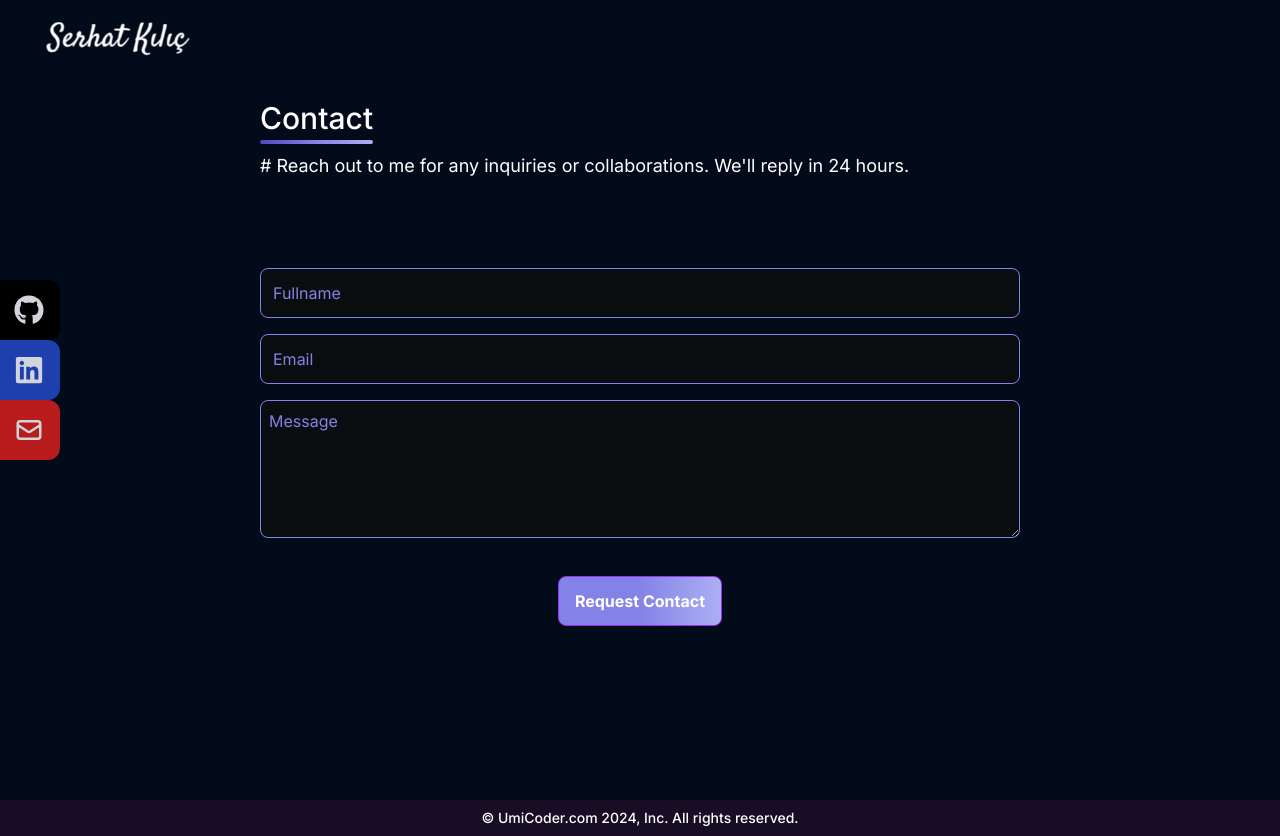
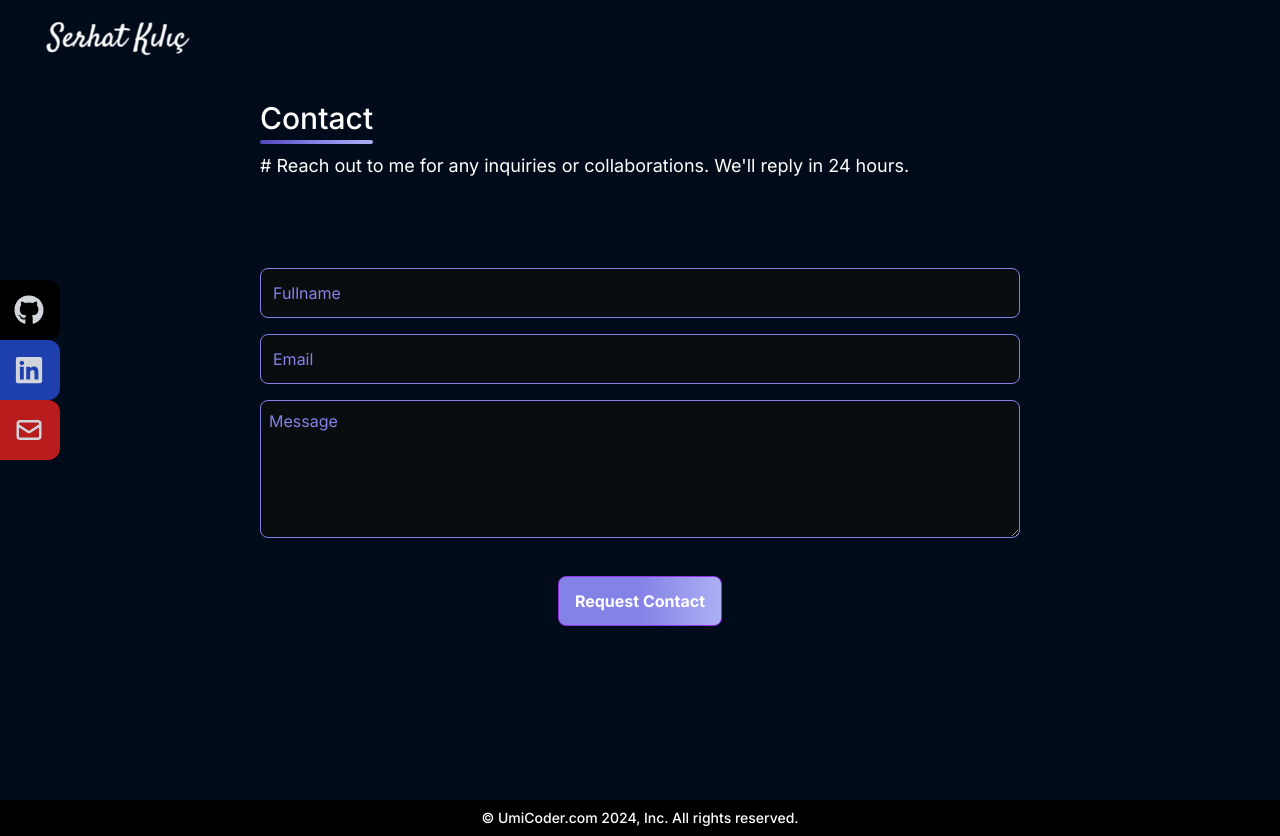
Before and after one commit to SerhatKlc123/next-portfolio, a Next.js app: page /contact in a window 1280 px wide. Built offline with nearby package versions, Linux system fonts and the light colour scheme.

Commit message:
footer color updated

```diff
--- a/src/components/Footer.tsx
+++ b/src/components/Footer.tsx
@@ -1,7 +1,7 @@
 export default function Footer()
 {
     return(
-        <footer className="w-full py-2 flex justify-center items-center text-white font-medium text-sm bg-[#170d24]">
+        <footer className="w-full py-2 flex justify-center items-center text-white font-medium text-sm bg-black">
             © UmiCoder.com 2024, Inc. All rights reserved.
         </footer>
     )
```
